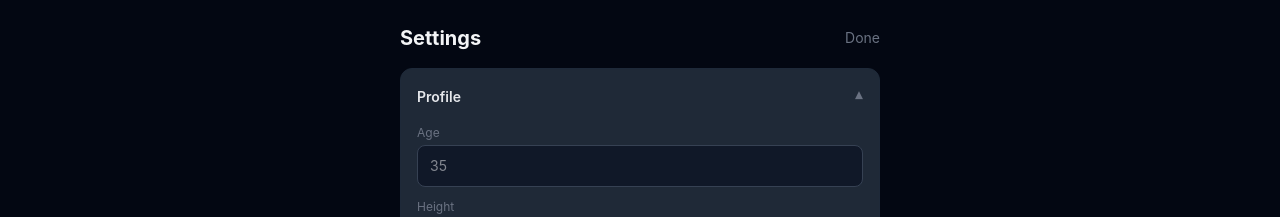
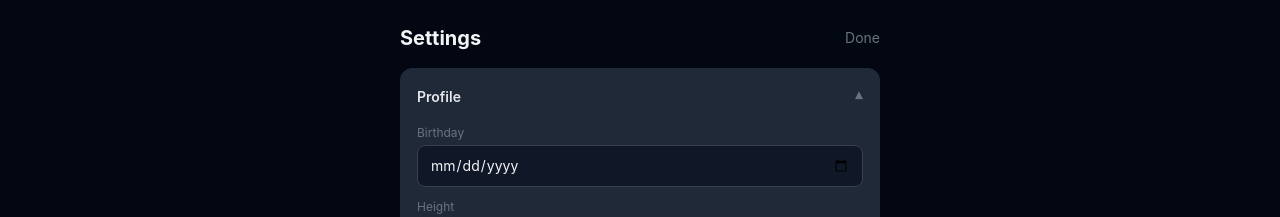
Before and after one commit to jamesosull16/chafed-and-jacked, a React (Vite) app: page /settings in a window 1280 px wide. Shown: the top 217 px of the page. Built offline with nearby package versions, Linux system fonts and the light colour scheme; no server answers; the database is empty; sample sign-in values are in the browser's storage.

Commit message:
Replace age field with birthday date picker
- Store birthday as ISO date string in profile instead of static age
- Age is now always current (derived from birthday when needed)
- Updated both Onboarding and Settings profile sections

Co-Authored-By: Claude Opus 4.6 <noreply@anthropic.com>

```diff
--- a/src/pages/Onboarding.jsx
+++ b/src/pages/Onboarding.jsx
@@ -20,7 +20,7 @@ export default function Onboarding() {
   const [submitting, setSubmitting] = useState(false)
   const [data, setData] = useState({
     // Personal info
-    age: '',
+    birthday: '',
     biologicalSex: '',
     heightFeet: '',
     heightInches: '',
@@ -73,7 +73,7 @@ export default function Onboarding() {
       baselineMileage: parseFloat(data.baselineMileage) || 0,
       trainingDays: data.trainingDays,
       profile: {
-        age: parseInt(data.age) || 0,
+        birthday: data.birthday || '',
         biologicalSex: data.biologicalSex || '',
         heightInches: heightTotalInches || 0,
       },
@@ -109,12 +109,11 @@ export default function Onboarding() {
       <p className="text-gray-400 text-sm">Used for body composition recommendations and safe rate-of-change calculations.</p>
       <div className="space-y-3">
         <div>
-          <label className="block text-sm text-gray-400 mb-1">Age</label>
+          <label className="block text-sm text-gray-400 mb-1">Birthday</label>
           <input
-            type="number"
-            value={data.age}
-            onChange={(e) => update('age', e.target.value)}
-            placeholder="35"
+            type="date"
+            value={data.birthday}
+            onChange={(e) => update('birthday', e.target.value)}
             className={inputClass}
           />
         </div>
@@ -170,7 +169,7 @@ export default function Onboarding() {
         <button onClick={() => setStep(0)} className={backBtnClass}>Back</button>
         <button
           onClick={() => setStep(2)}
-          disabled={!data.age || !data.biologicalSex || !data.heightFeet}
+          disabled={!data.birthday || !data.biologicalSex || !data.heightFeet}
           className={nextBtnClass}
         >
           Next
--- a/src/pages/Settings.jsx
+++ b/src/pages/Settings.jsx
@@ -36,7 +36,7 @@ export default function Settings() {
   const navigate = useNavigate()
 
   // Profile fields
-  const [age, setAge] = useState(userProfile?.profile?.age || '')
+  const [birthday, setBirthday] = useState(userProfile?.profile?.birthday || '')
   const [sex, setSex] = useState(userProfile?.profile?.biologicalSex || '')
   const heightTotal = userProfile?.profile?.heightInches || 0
   const [heightFeet, setHeightFeet] = useState(heightTotal ? Math.floor(heightTotal / 12) : '')
@@ -63,7 +63,7 @@ export default function Settings() {
   // Sync state when userProfile changes
   useEffect(() => {
     if (userProfile) {
-      setAge(userProfile.profile?.age || '')
+      setBirthday(userProfile.profile?.birthday || '')
       setSex(userProfile.profile?.biologicalSex || '')
       const ht = userProfile.profile?.heightInches || 0
       setHeightFeet(ht ? Math.floor(ht / 12) : '')
@@ -79,7 +79,7 @@ export default function Settings() {
     setProfileSaving(true)
     const totalInches = ((parseInt(heightFeet) || 0) * 12) + (parseInt(heightInches) || 0)
     await updateUserProfile({
-      profile: { age: parseInt(age) || 0, biologicalSex: sex, heightInches: totalInches },
+      profile: { birthday, biologicalSex: sex, heightInches: totalInches },
     })
     setProfileSaving(false)
   }
@@ -196,14 +196,13 @@ export default function Settings() {
       </div>
 
       {/* Profile */}
-      <Section title="Profile" defaultOpen={!userProfile?.profile?.age}>
+      <Section title="Profile" defaultOpen={!userProfile?.profile?.birthday}>
         <div>
-          <label className="block text-xs text-gray-500 mb-1">Age</label>
+          <label className="block text-xs text-gray-500 mb-1">Birthday</label>
           <input
-            type="number"
-            value={age}
-            onChange={(e) => setAge(e.target.value)}
-            placeholder="35"
+            type="date"
+            value={birthday}
+            onChange={(e) => setBirthday(e.target.value)}
             className={inputClass}
           />
         </div>
```
